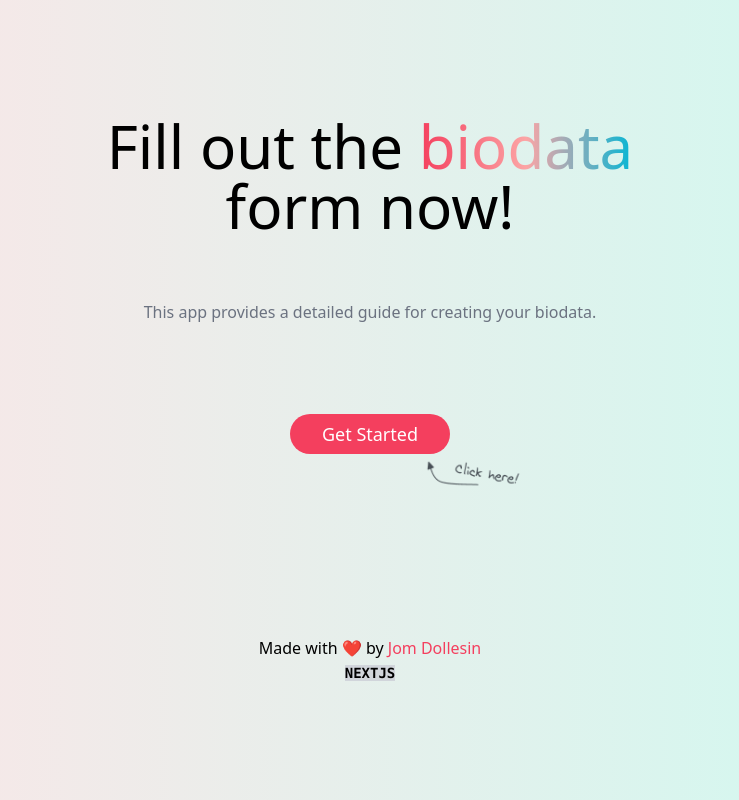
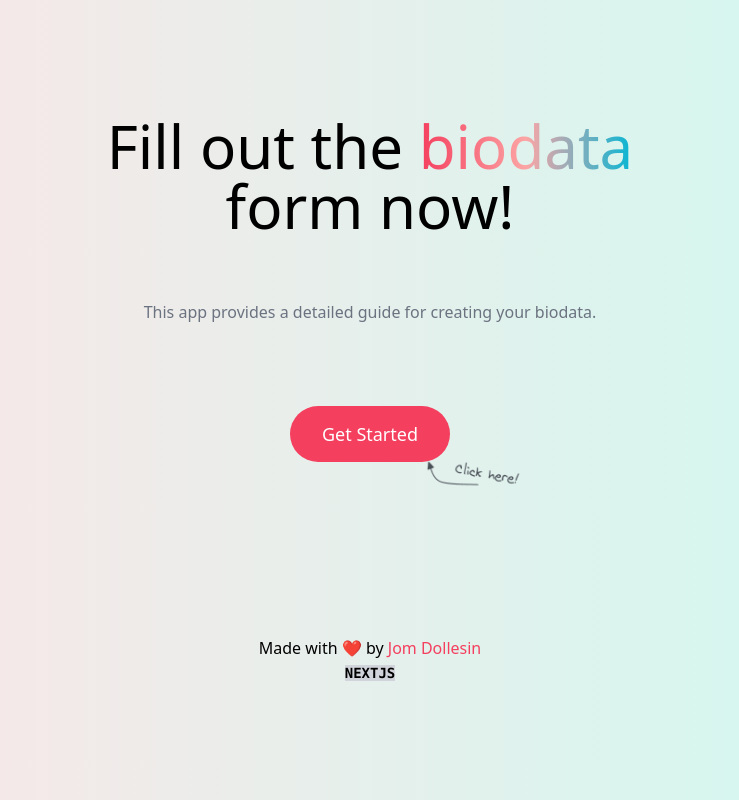
Before and after one commit to codewithjom/nextjs-bio-data, a Next.js app: page / in a window 1280 px wide. Shown: the whole page, without its empty margins (270-1009 px from the left). Built offline with nearby package versions, Linux system fonts and the light colour scheme.

Commit message:
fix: set bigger button.

```diff
--- a/src/app/page.js
+++ b/src/app/page.js
@@ -15,7 +15,7 @@ export default function Home() {
           </h1>
           <p className='text-gray-500'>This app provides a detailed guide for creating your biodata.</p>
         </div>
-        <Link href='personal-data/' className='px-8 py-2 text-lg text-white rounded-full bg-rose-500 hover:bg-rose-600'>
+        <Link href='personal-data/' className='px-8 py-4 text-lg text-white rounded-full bg-rose-500 hover:bg-rose-600'>
           Get Started
         </Link>
         <div className='flex ml-52 mt-2 justify-center items-center'>
```
